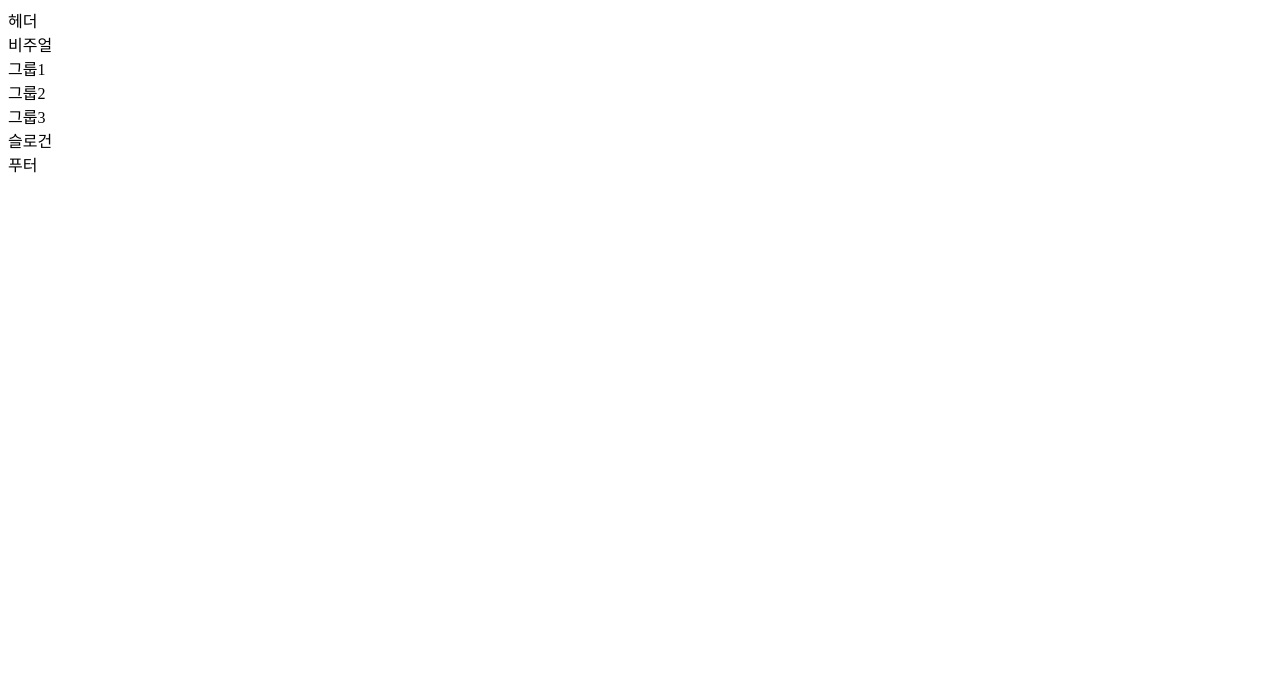
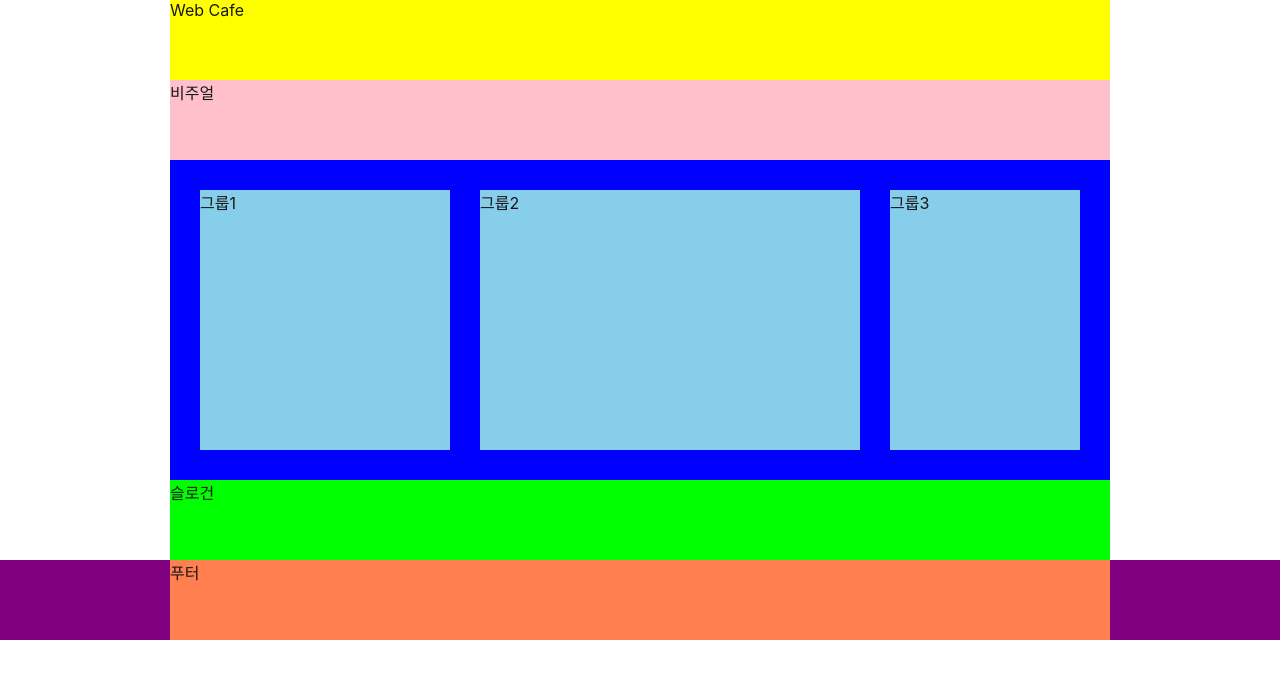
Before and after one commit to seulbinim/zeroConnecTo, a website: page HTML5/index.html in a window 1280 px wide. Drawn offline with Linux system fonts and the light colour scheme; a web font is replaced by a local one.

Commit message:
스타일시트 연결 및 플렉스를 활용한 기본 레이아웃 구현

```diff
--- /dev/null
+++ b/HTML5/css/index.css
@@ -0,0 +1,72 @@
+@import url("https://cdn.jsdelivr.net/gh/orioncactus/pretendard@v1.3.4/dist/web/static/pretendard.css");
+@import url("./normalize.css");
+@import url("./reset.css");
+
+/* 기본 스타일 */
+*, *::before, *::after{
+  box-sizing: border-box;
+}
+
+/* 본문 스타일 */
+body{
+  font-family: Pretendard, -apple-system, BlinkMacSystemFont, system-ui, Roboto, "Helvetica Neue", "Segoe UI", "Apple SD Gothic Neo", "Noto Sans KR", "Malgun Gothic", "Apple Color Emoji", "Segoe UI Emoji", "Segoe UI Symbol", sans-serif;
+  font-weight: 400;
+  background: #fff;
+  color: #181818;
+}
+
+/* 레이아웃 */
+.header, .visual, .main, .slogan, .footer-inner{
+  width: 940px;
+  margin: 0 auto;
+}
+/* 헤더 */
+.header{
+  background: yellow;
+  height: 10vh;
+}
+/* 비주얼 */
+.visual{
+  background: pink;
+  height: 10vh;
+}
+/* 메인 콘텐츠 */
+.main{
+  height: 40vh;
+  background: blue;
+  display: flex;
+  flex-flow: row nowrap;
+  justify-content: space-around;
+  padding: 30px 15px;
+}
+/* 그룹 */
+.group{
+  background: skyblue;
+}
+
+.group1{
+  width: 250px;
+}
+
+.group2{
+  width: 380px;
+}
+
+.group3{
+  width: 190px;
+}
+
+
+/* 슬로건 */
+.slogan{
+  background: lime;
+  height: 10vh;
+}
+/* 푸터 */
+.footer{
+  background: purple;
+}
+.footer-inner{
+  background: coral;
+  height: 10vh;
+}
--- a/HTML5/index.html
+++ b/HTML5/index.html
@@ -3,9 +3,12 @@
 <head>
   <meta charset="utf-8" />
   <title>웹카페 - HTML5</title>
+  <link rel="stylesheet" href="./css/index.css" />
 </head>
 <body>
-  <header class="header">헤더</header>
+  <header class="header">
+    <h1>Web Cafe</h1>
+  </header>
   <div class="visual">비주얼</div>
   <main class="main">
     <div class="group group1">그룹1</div>
```
